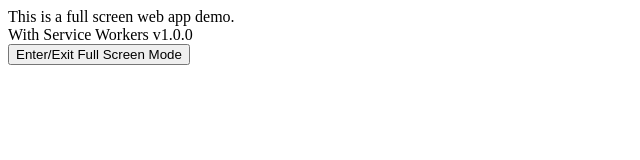
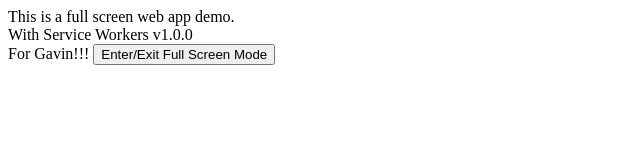
Before and after one commit to JBCarney/full-screen-web-app, a website: page index.html in a window 1280 px wide. Shown: the whole page, without its empty margins (0-640 px from the left). Drawn offline with Linux system fonts and the light colour scheme.

Commit message:
For Gavin

```diff
--- a/index.html
+++ b/index.html
@@ -35,7 +35,7 @@
 <body>
     This is a full screen web app demo.<br/>
     With Service Workers v1.0.0<br />
-
+    For Gavin!!!
     <button onclick="toggleFullScreen()">Enter/Exit Full Screen Mode</button>
     <!--[if lt IE 7]>
             <p class="browsehappy">You are using an <strong>outdated</strong> browser. Please <a href="#">upgrade your browser</a> to improve your experience.</p>
```
